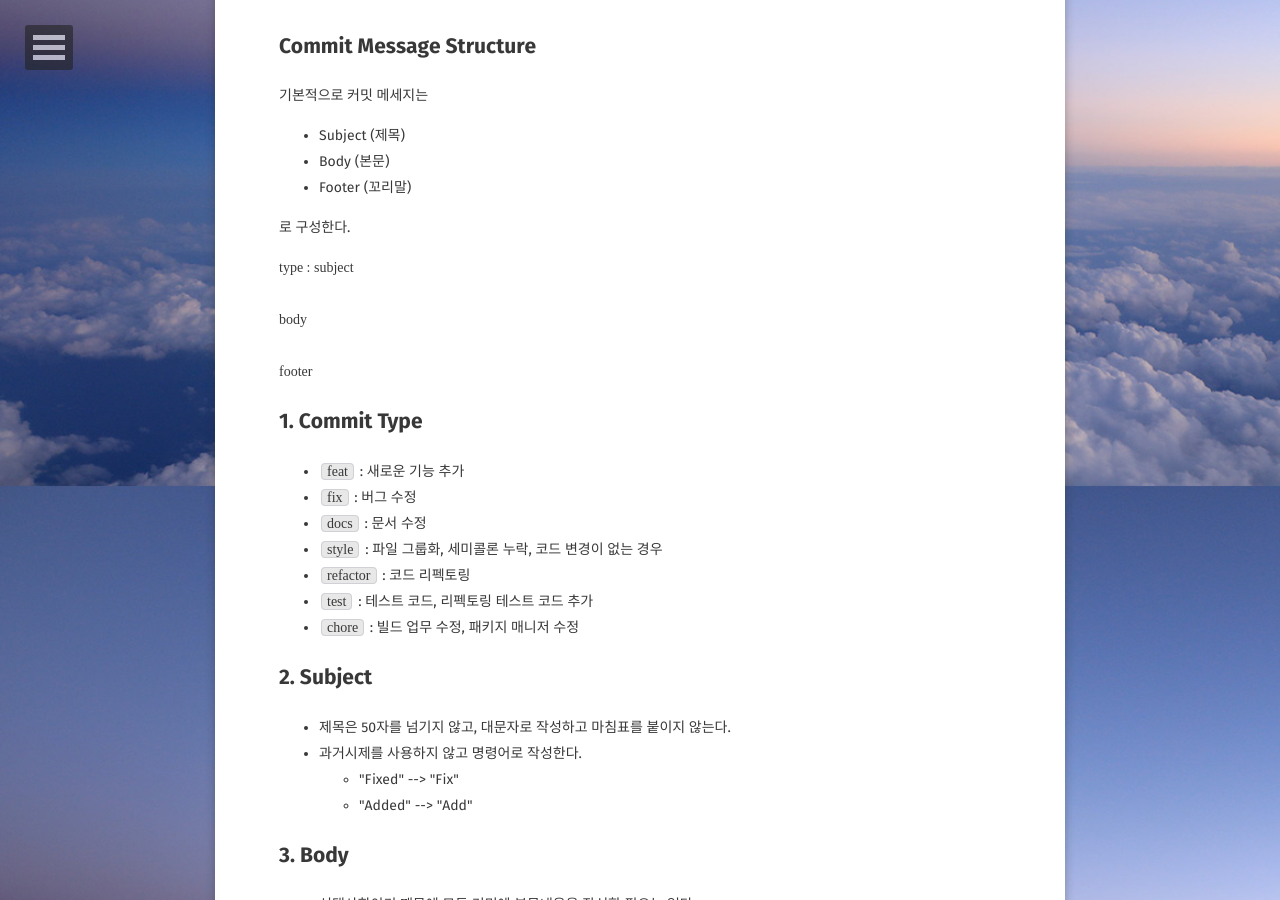
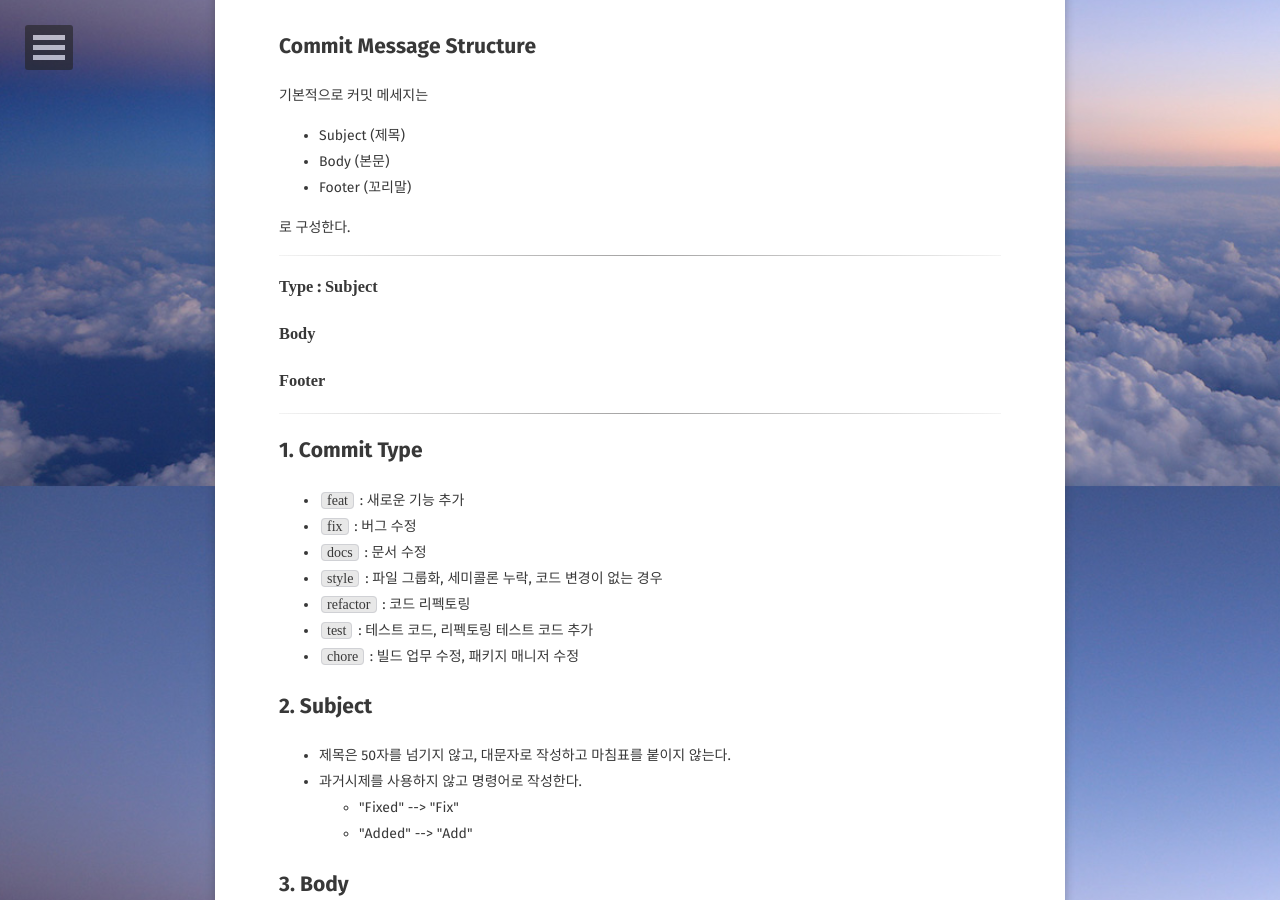
Before and after one commit to DanJeong-KR/changSic.github.io, a Jekyll site: the page built from _posts/2019-07-10-CommitMessage.md, in a window 1280 px wide and 900 px high, scrolled down 414 px. Built offline with Jekyll 4.4.1, drawn with Linux system fonts in a browser that asks for light colours; some web fonts are replaced; comment, search, counter and statistics services are not loaded.

Commit message:
docs Edit CommitMessage.md

```diff
--- a/_posts/2019-07-10-CommitMessage.md
+++ b/_posts/2019-07-10-CommitMessage.md
@@ -20,12 +20,17 @@ comments: true
 
 로 구성한다.
 
-<pre md-pos="182-219" class="line-numbers"><code md-pos="186-215">type : subject
+---
 
-body
+### `Type` : `Subject`
 
-footer
-</code></pre>
+### `Body`
+
+### `Footer`
+
+---
+
+
 <h2 id="2-commit-type" md-pos="223-237"><a href="#2-commit-type" name="2-commit-type" class="anchor"><span class="octicon octicon-link"></span></a>1. Commit Type</h2>
 
 * `feat` : 새로운 기능 추가
```
